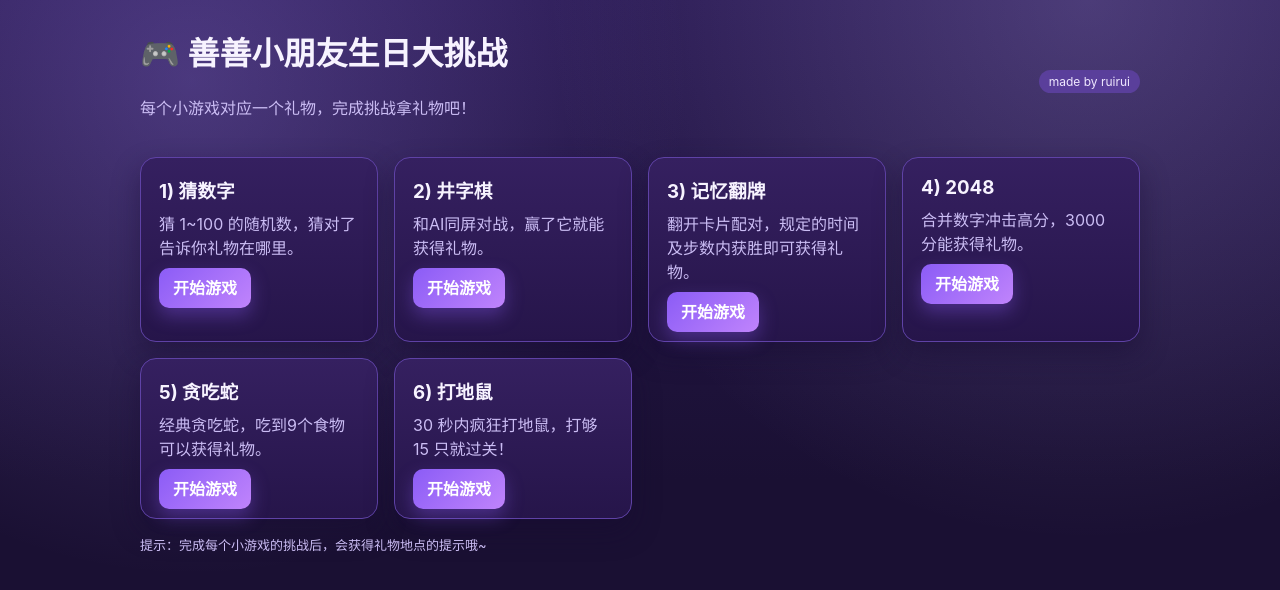
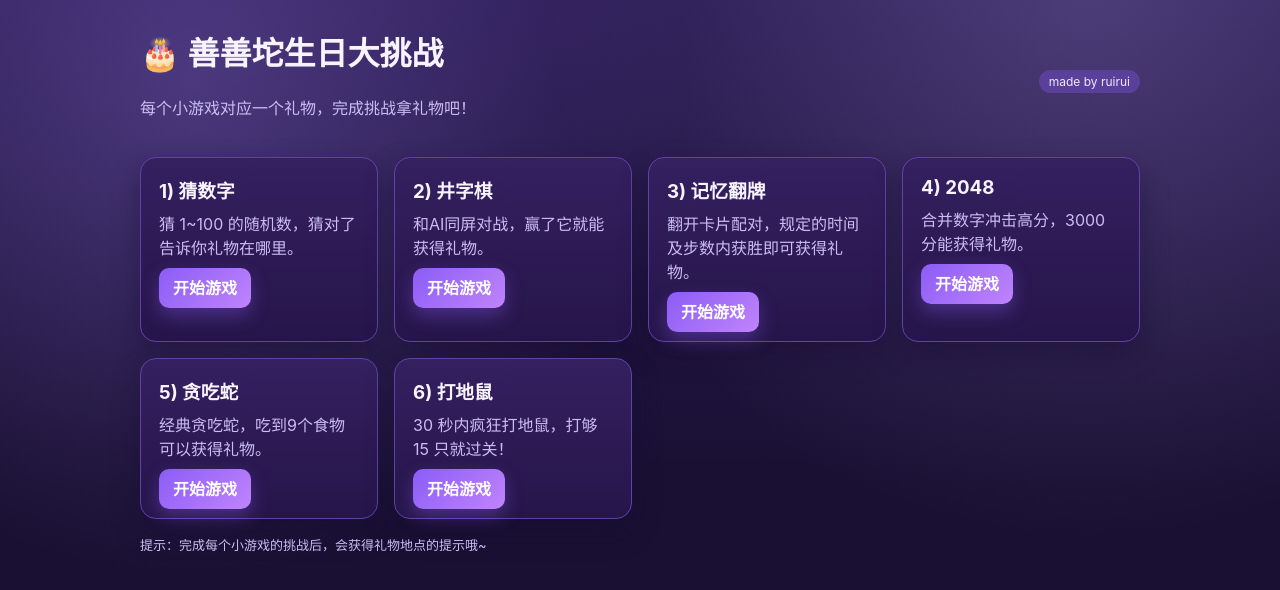
Before and after one commit to liujiachi1997/birthGame, a plain HTML site: page index.html in a window 1280 px wide. Drawn offline with Linux system fonts and the light colour scheme.

Commit message:
init: six web game all

```diff
--- a/index.html
+++ b/index.html
@@ -3,14 +3,14 @@
   <head>
     <meta charset="UTF-8" />
     <meta name="viewport" content="width=device-width, initial-scale=1.0" />
-    <title>六个网页小游戏</title>
+    <title>善善坨生日礼物大挑战</title>
     <link rel="stylesheet" href="./styles.css" />
   </head>
   <body>
     <div class="container">
       <div class="topbar">
         <div>
-          <h1>🎮 善善小朋友生日大挑战</h1>
+          <h1>🎂 善善坨生日大挑战</h1>
           <p class="subtitle">每个小游戏对应一个礼物，完成挑战拿礼物吧！</p>
         </div>
         <span class="badge">made by ruirui</span>
```
